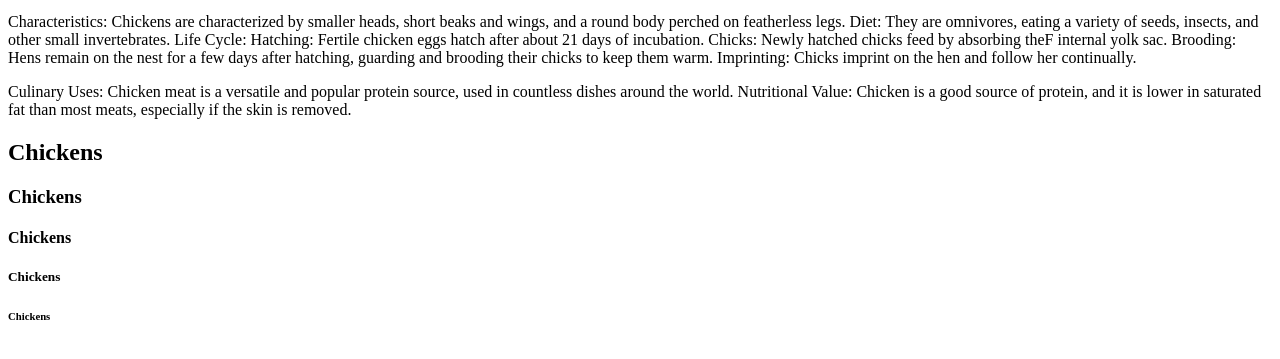
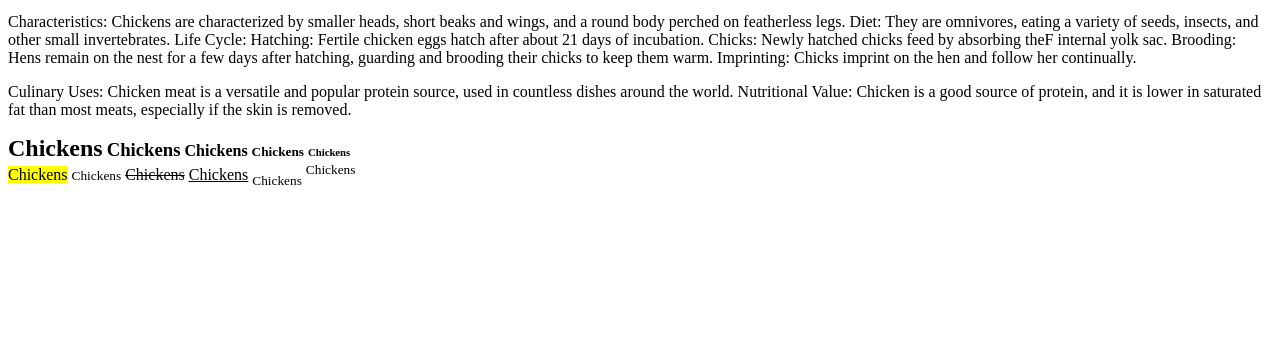
Before and after one commit to NNJio/master-degree, a plain HTML site: page index.html in a window 1280 px wide. Shown: the part 137-496 px from the top of the page. Drawn offline with Linux system fonts and the light colour scheme.

Commit message:
[Edits] Attributes

```diff
--- a/index.html
+++ b/index.html
@@ -31,10 +31,17 @@
       good source of protein, and it is lower in saturated fat than most meats,
       especially if the skin is removed.
     </p>
-    <h2>Chickens</h2>
-    <h3>Chickens</h3>
-    <h4>Chickens</h4>
-    <h5>Chickens</h5>
-    <h6>Chickens</h6>
+    <h2 style="display: inline">Chickens</h2>
+    <h3 style="display: inline">Chickens</h3>
+    <h4 style="display: inline">Chickens</h4>
+    <h5 style="display: inline">Chickens</h5>
+    <h6 style="display: inline">Chickens</h6>
+    <br />
+    <mark>Chickens</mark>
+    <small>Chickens</small>
+    <del>Chickens</del>
+    <ins>Chickens</ins>
+    <sub>Chickens</sub>
+    <sup>Chickens</sup>
   </body>
 </html>
```
